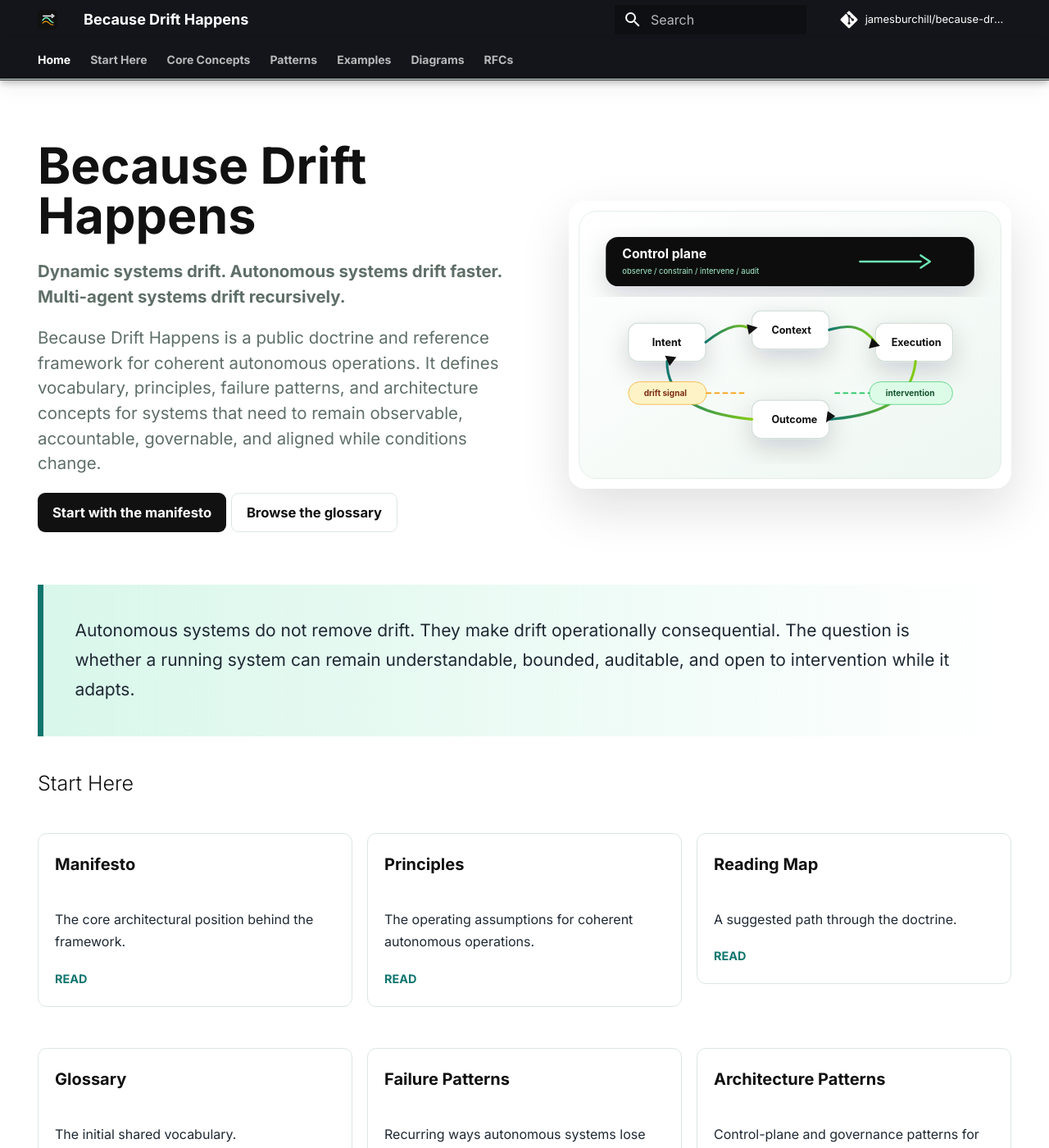
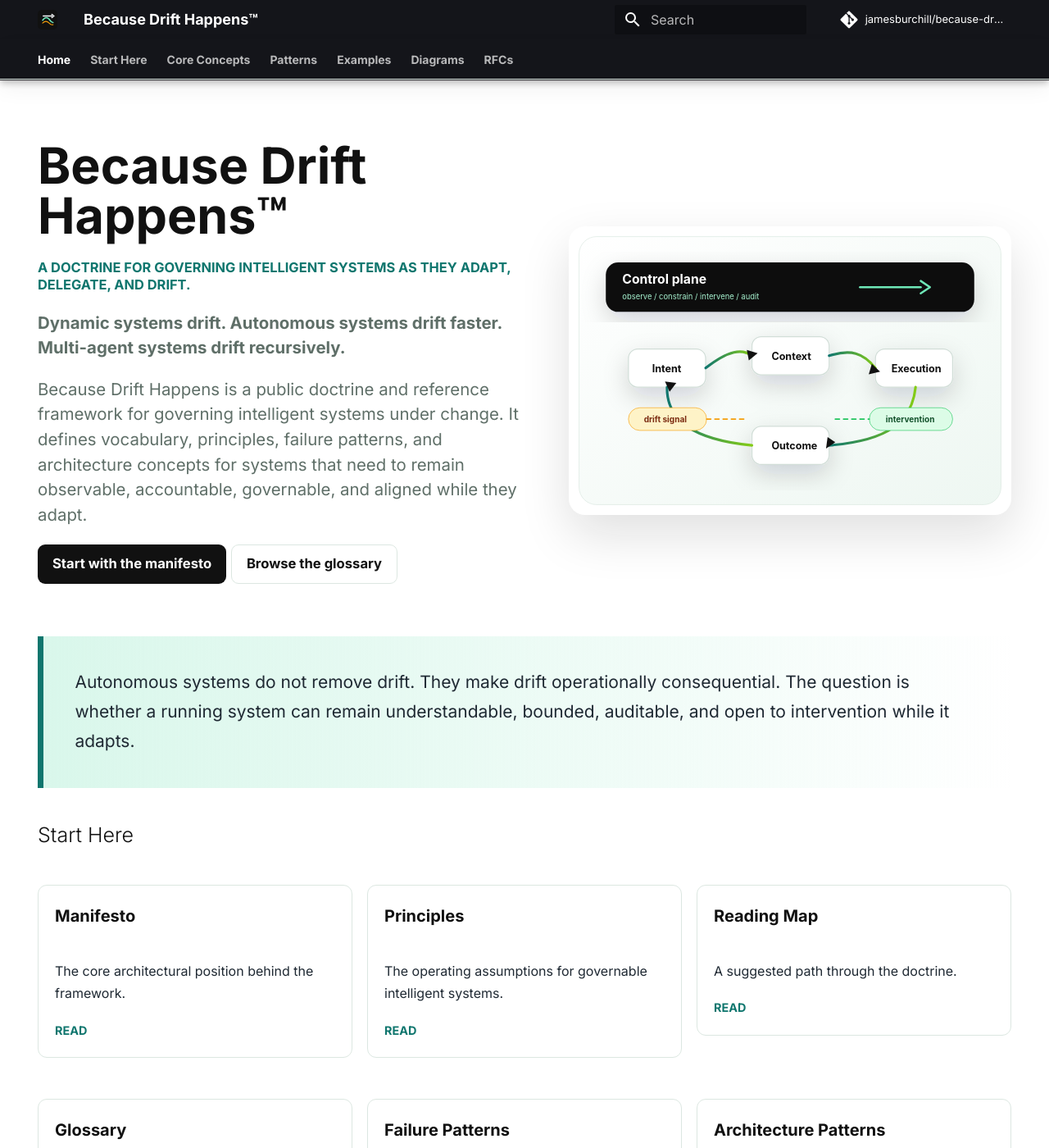
Before and after one commit to jamesburchill/because-drift-happens, an MkDocs documentation site: the page built from docs/index.md, in a window 1280 px wide and 1400 px high. Shown: the whole window at 82% size. Built offline with MkDocs 1.6.1 and Material for MkDocs 9.7.7, drawn with Linux system fonts in a browser that asks for light colours; comment, search, counter and statistics services are not loaded.

Commit message:
Align doctrine positioning

```diff
--- a/docs/assets/stylesheets/extra.css
+++ b/docs/assets/stylesheets/extra.css
@@ -84,6 +84,17 @@
   color: var(--bdh-muted);
   font-size: 1.02rem;
   line-height: 1.5;
+}
+
+.bdh-hero__copy .bdh-category {
+  max-width: 40rem;
+  margin: 0 0 1rem;
+  color: var(--bdh-signal);
+  font-size: 0.82rem;
+  font-weight: 800;
+  letter-spacing: 0;
+  line-height: 1.3;
+  text-transform: uppercase;
 }
 
 .bdh-premise {
@@ -272,6 +283,10 @@
     line-height: 1.42;
   }
 
+  .bdh-hero__copy .bdh-category {
+    font-size: 0.74rem;
+  }
+
   .bdh-hero {
     gap: 1rem;
     padding-top: 0.9rem;
--- a/docs/index.md
+++ b/docs/index.md
@@ -9,7 +9,9 @@ hide:
 <section class="bdh-hero" markdown>
 <div class="bdh-hero__copy" markdown>
 
-# Because Drift Happens
+# Because Drift Happens™
+
+<p class="bdh-category">A doctrine for governing intelligent systems as they adapt, delegate, and drift.</p>
 
 <div class="bdh-premise" markdown>
 <span>Dynamic systems drift.</span>
@@ -17,7 +19,7 @@ hide:
 <span>Multi-agent systems drift recursively.</span>
 </div>
 
-Because Drift Happens is a public doctrine and reference framework for coherent autonomous operations. It defines vocabulary, principles, failure patterns, and architecture concepts for systems that need to remain observable, accountable, governable, and aligned while conditions change.
+Because Drift Happens is a public doctrine and reference framework for governing intelligent systems under change. It defines vocabulary, principles, failure patterns, and architecture concepts for systems that need to remain observable, accountable, governable, and aligned while they adapt.
 
 <div class="bdh-actions" markdown>
 [Start with the manifesto](manifesto.md){ .bdh-button .bdh-button--primary }
@@ -45,7 +47,7 @@ Autonomous systems do not remove drift. They make drift operationally consequent
 The core architectural position behind the framework.](manifesto.md){ .bdh-link-card }
 
 [**Principles**
-The operating assumptions for coherent autonomous operations.](principles.md){ .bdh-link-card }
+The operating assumptions for governable intelligent systems.](principles.md){ .bdh-link-card }
 
 [**Reading Map**
 A suggested path through the doctrine.](reading-map.md){ .bdh-link-card }
--- a/mkdocs.yml
+++ b/mkdocs.yml
@@ -1,6 +1,6 @@
-site_name: Because Drift Happens
+site_name: Because Drift Happens™
 site_url: https://becausedrifthappens.com/
-site_description: A public doctrine and reference framework for coherent autonomous operations.
+site_description: A public doctrine for governing intelligent systems as they adapt, delegate, and drift.
 repo_name: jamesburchill/because-drift-happens
 repo_url: https://github.com/jamesburchill/because-drift-happens
 edit_uri: edit/main/docs/
```
Also changed, not shown: README.md (+3 -3 lines), docs/rfcs/0001-framework-scope.md (+1 -1 lines).
